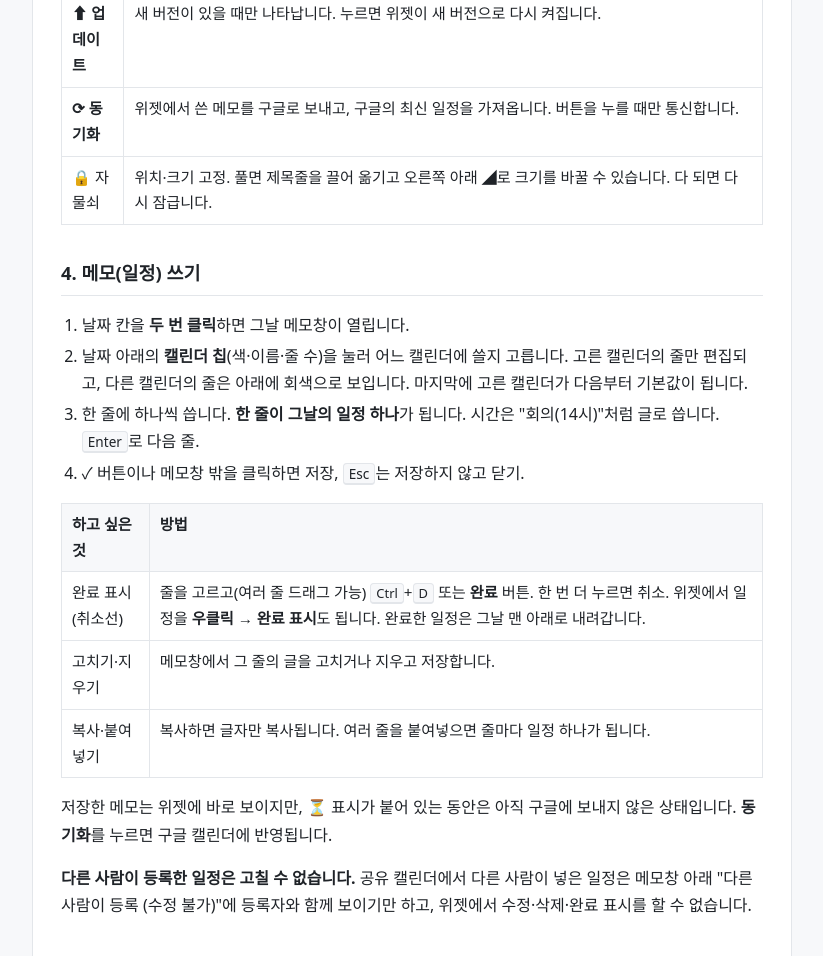
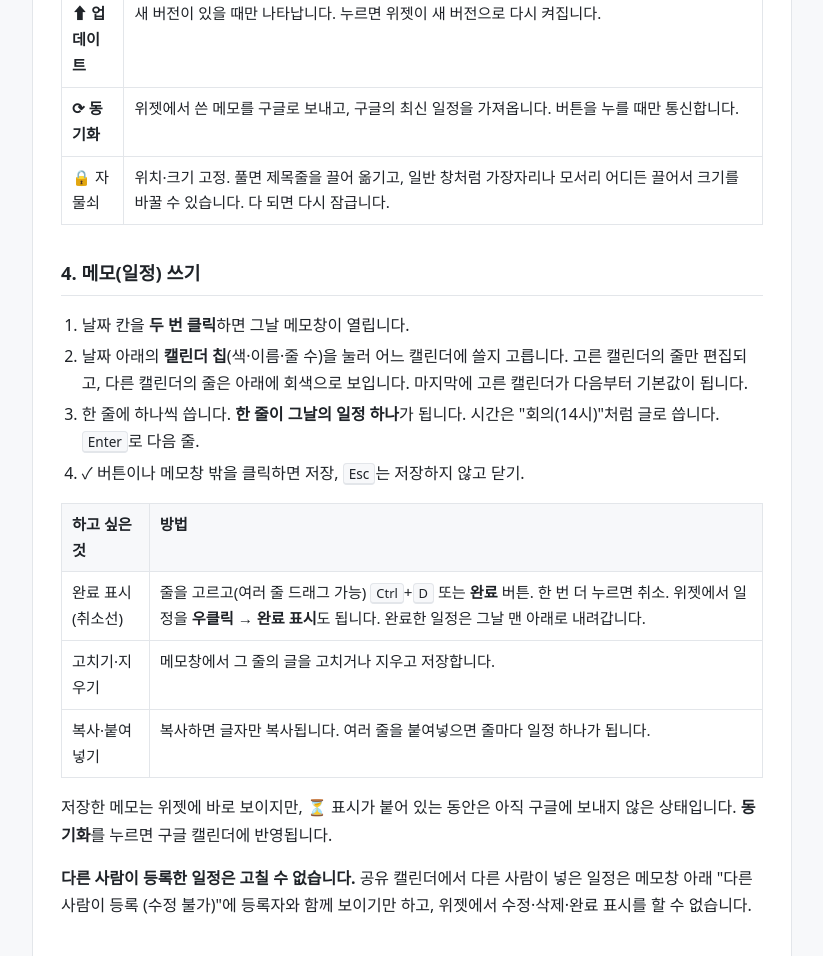
Before and after one commit to noggy0325-commits/calendar-widget, a plain HTML site: page guide.html in a window 1280 px wide. Shown: the part 1133-2089 px from the top of the page, without its empty margins (228-1051 px from the left). Drawn offline with Linux system fonts and the light colour scheme.

Commit message:
안내: 가장자리 크기 조절

```diff
--- a/guide.html
+++ b/guide.html
@@ -40,7 +40,7 @@
       <tr><td><strong>조회조건 ▾</strong></td><td>보여줄 캘린더를 체크로 고릅니다. 아래 <strong>"내가 등록한 일정만 보기"</strong>를 체크한 캘린더는 다른 사람이 등록한 일정을 숨깁니다(근태처럼 여럿이 함께 쓰는 캘린더에 유용). 필터가 걸려 있으면 버튼이 <strong>"조회조건 2/4 · 내 일정"</strong>처럼 굵게 바뀝니다.</td></tr>
       <tr><td><strong>⬆ 업데이트</strong></td><td>새 버전이 있을 때만 나타납니다. 누르면 위젯이 새 버전으로 다시 켜집니다.</td></tr>
       <tr><td><strong>⟳ 동기화</strong></td><td>위젯에서 쓴 메모를 구글로 보내고, 구글의 최신 일정을 가져옵니다. 버튼을 누를 때만 통신합니다.</td></tr>
-      <tr><td>🔒 자물쇠</td><td>위치·크기 고정. 풀면 제목줄을 끌어 옮기고 오른쪽 아래 ◢로 크기를 바꿀 수 있습니다. 다 되면 다시 잠급니다.</td></tr>
+      <tr><td>🔒 자물쇠</td><td>위치·크기 고정. 풀면 제목줄을 끌어 옮기고, 일반 창처럼 가장자리나 모서리 어디든 끌어서 크기를 바꿀 수 있습니다. 다 되면 다시 잠급니다.</td></tr>
     </tbody>
   </table>
 
```
